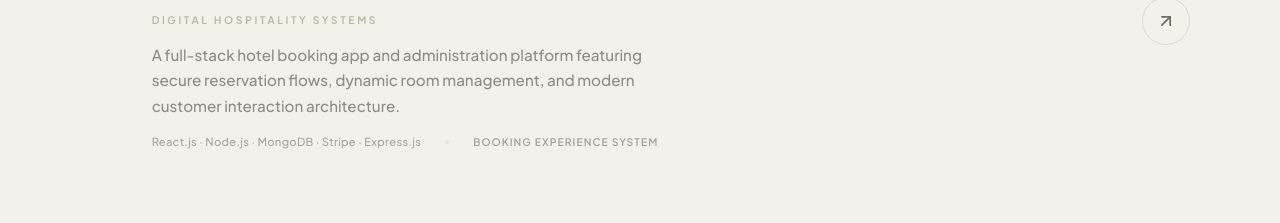
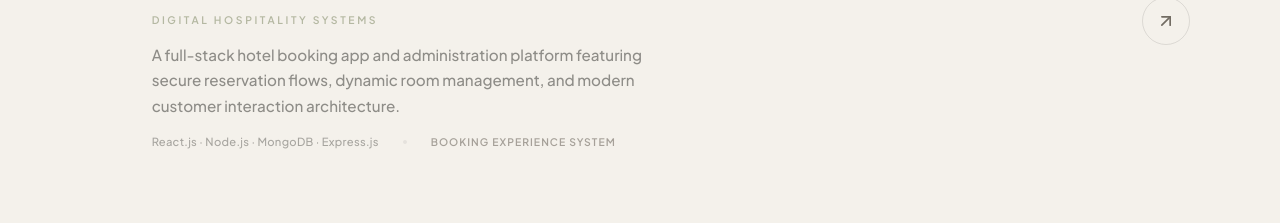
Before and after one commit to RAHUL-0568/portfolio, a React (Vite) app in the folder client/: page / in a window 1280 px wide. Shown: the part 3247-3470 px from the top of the page. Built offline with nearby package versions, Linux system fonts and the light colour scheme; no server answers.

Commit message:
Update Projects.jsx

```diff
--- a/client/src/components/Projects.jsx
+++ b/client/src/components/Projects.jsx
@@ -53,7 +53,7 @@ function Projects() {
       category: "Digital Hospitality Systems",
       description:
         "A full-stack hotel booking app and administration platform featuring secure reservation flows, dynamic room management, and modern customer interaction architecture.",
-      techStack: ["React.js", "Node.js", "MongoDB", "Stripe", "Express.js"],
+      techStack: ["React.js", "Node.js", "MongoDB",  "Express.js"],
       status: "BOOKING EXPERIENCE SYSTEM",
       liveLink: "https://github.com/RAHUL-0568/Hotel-Booking-app",
     },
```
